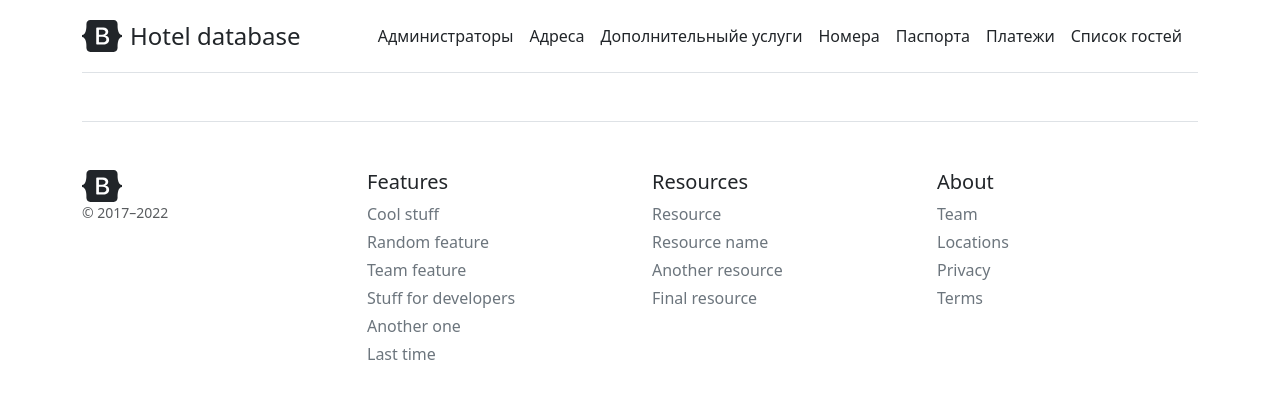
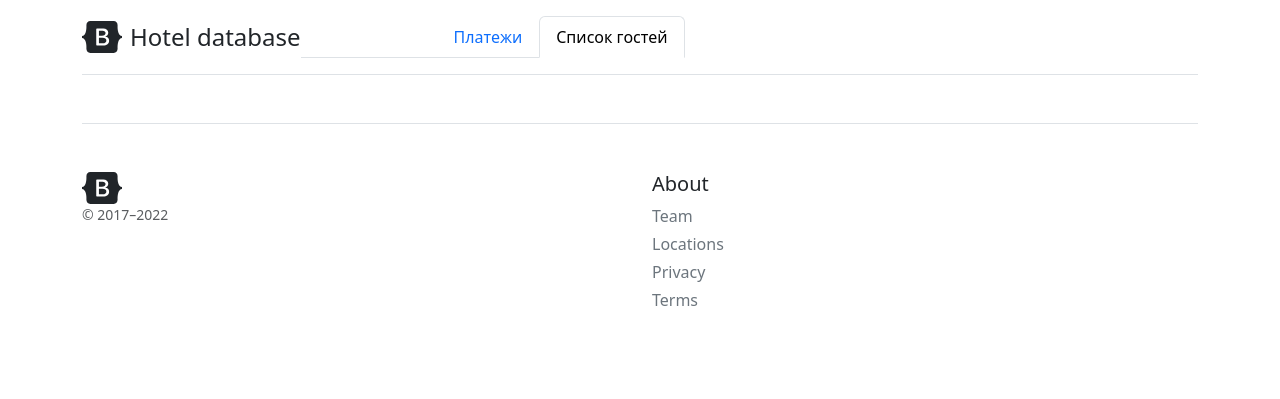
Before and after one commit to el-hombre0/DBInterface, a Django app: template dbinterface/main/templates/main/pattern.html in a window 1280 px wide. Shown: the top 399 px of the page. Run offline with Django 4.2, Linux system fonts and the light colour scheme; the template is opened without the code that fills it, so the values that code supplies are empty.

Commit message:
Structure refactoring, started to make payments

```diff
--- a/dbinterface/main/templates/main/index.html
+++ b/dbinterface/main/templates/main/guests.html
@@ -6,7 +6,7 @@
 
 {% block content %}
 
-<form method="POST" action="create/">
+<form method="POST" action="guest_create/">
   {% csrf_token %}
   <!-- <div class="mb-3">
     <label>ID постояльца</label>
@@ -68,8 +68,8 @@
       <td>{{ guest.birth_date }}</td>
       <td>{{ guest.visit_purpose }}</td>
       <td>{{ guest.note }}</td>
-      <td><a href="edit/{{guest.id_guest}}">Изменить</a></td>
-      <td><a href="delete/{{guest.id_guest}}">Удалить</a></td>
+      <td><a href="guest_edit/{{guest.id_guest}}">Изменить</a></td>
+      <td><a href="guest_delete/{{guest.id_guest}}">Удалить</a></td>
     </tr>
     {% endfor %}
   </table>
--- a/dbinterface/main/templates/main/pattern.html
+++ b/dbinterface/main/templates/main/pattern.html
@@ -11,10 +11,6 @@
 </head>
 
 <body>
-
-  <body>
-
-
     <div class="container py-3">
       <header>
         <div class="d-flex flex-column flex-md-row align-items-center pb-3 mb-4 border-bottom">
@@ -28,15 +24,35 @@
             <span class="fs-4">Hotel database</span>
           </a>
 
-          <nav class="d-inline-flex mt-2 mt-md-0 ms-md-auto">
+          <ul class="nav nav-tabs">
+            <li class="nav-item">
+              <a class="nav-link" href=""></a>
+            </li>
+            <li class="nav-item">
+              <a class="nav-link" href=""></a>
+            </li>
+            <li class="nav-item">
+              <a class="nav-link" href=""></a>
+            </li>
+            <li class="nav-item">
+              <a class="nav-link" href=""></a>
+            </li>
+            <li class="nav-item">
+              <a class="nav-link" href="{% url 'payments' %}">Платежи</a>
+            </li>
+            <li class="nav-item">
+              <a class="nav-link active" href="{% url 'guests' %}">Список гостей</a>
+            </li>
+          </ul>
+          <!-- <nav class="d-inline-flex mt-2 mt-md-0 ms-md-auto">
             <a class="me-3 py-2 text-dark text-decoration-none" href="#">Администраторы</a>
             <a class="me-3 py-2 text-dark text-decoration-none" href="#">Адреса</a>
             <a class="me-3 py-2 text-dark text-decoration-none" href="#">Дополнительныйе услуги</a>
             <a class="me-3 py-2 text-dark text-decoration-none" href="#">Номера</a>
             <a class="me-3 py-2 text-dark text-decoration-none" href="#">Паспорта</a>
             <a class="me-3 py-2 text-dark text-decoration-none" href="#">Платежи</a>
-            <a class="me-3 py-2 text-dark text-decoration-none" href="{% url 'index_guest'%}">Список гостей</a>
-          </nav>
+            <a class="me-3 py-2 text-dark text-decoration-none active" href="{% url 'guests'%}">Список гостей</a>
+          </nav> -->
         </div>
 
 
@@ -61,46 +77,6 @@
             <small class="d-block mb-3 text-muted">© 2017–2022</small>
           </div>
           <div class="col-6 col-md">
-            <h5>Features</h5>
-            <ul class="list-unstyled text-small">
-              <li class="mb-1">
-                <a class="link-secondary text-decoration-none" href="#">Cool stuff</a>
-              </li>
-              <li class="mb-1">
-                <a class="link-secondary text-decoration-none" href="#">Random feature</a>
-              </li>
-              <li class="mb-1">
-                <a class="link-secondary text-decoration-none" href="#">Team feature</a>
-              </li>
-              <li class="mb-1">
-                <a class="link-secondary text-decoration-none" href="#">Stuff for developers</a>
-              </li>
-              <li class="mb-1">
-                <a class="link-secondary text-decoration-none" href="#">Another one</a>
-              </li>
-              <li class="mb-1">
-                <a class="link-secondary text-decoration-none" href="#">Last time</a>
-              </li>
-            </ul>
-          </div>
-          <div class="col-6 col-md">
-            <h5>Resources</h5>
-            <ul class="list-unstyled text-small">
-              <li class="mb-1">
-                <a class="link-secondary text-decoration-none" href="#">Resource</a>
-              </li>
-              <li class="mb-1">
-                <a class="link-secondary text-decoration-none" href="#">Resource name</a>
-              </li>
-              <li class="mb-1">
-                <a class="link-secondary text-decoration-none" href="#">Another resource</a>
-              </li>
-              <li class="mb-1">
-                <a class="link-secondary text-decoration-none" href="#">Final resource</a>
-              </li>
-            </ul>
-          </div>
-          <div class="col-6 col-md">
             <h5>About</h5>
             <ul class="list-unstyled text-small">
               <li class="mb-1">
@@ -120,7 +96,6 @@
         </div>
       </footer>
     </div>
-  </body>
   <script src="https://cdn.jsdelivr.net/npm/bootstrap@5.3.0-alpha1/dist/js/bootstrap.bundle.min.js"
     integrity="sha384-w76AqPfDkMBDXo30jS1Sgez6pr3x5MlQ1ZAGC+nuZB+EYdgRZgiwxhTBTkF7CXvN"
     crossorigin="anonymous"></script>
--- a/dbinterface/main/urls.py
+++ b/dbinterface/main/urls.py
@@ -2,8 +2,11 @@ from django.urls import path
 from . import views
 
 urlpatterns = [
-    path('', views.index, name='index_guest'),
-    path('create/', views.create, name='create_guest'),
-    path('edit/<int:id_guest>/', views.edit, name='edit_guest'),
-    path('delete/<int:id_guest>/', views.delete, name='delete_guest'),
+    path('', views.guests, name='guests'),
+    path('guest_create/', views.guest_create, name='guest_create'),
+    path('guest_edit/<int:id_guest>/', views.guest_edit, name='guest_edit'),
+    path('guest_delete/<int:id_guest>/', views.guest_delete, name='guest_delete'),
+
+
+    path('payments/', views.payments, name='payments')
 ]
```
Also changed, not shown: dbinterface/main/models.py (+16 -2 lines), dbinterface/main/templates/main/payments.html (added, +8 -0 lines), dbinterface/main/views.py (+12 -14 lines), dbinterface/main/templates/main/guest_edit.html (renamed from dbinterface/main/templates/main/edit.html).
